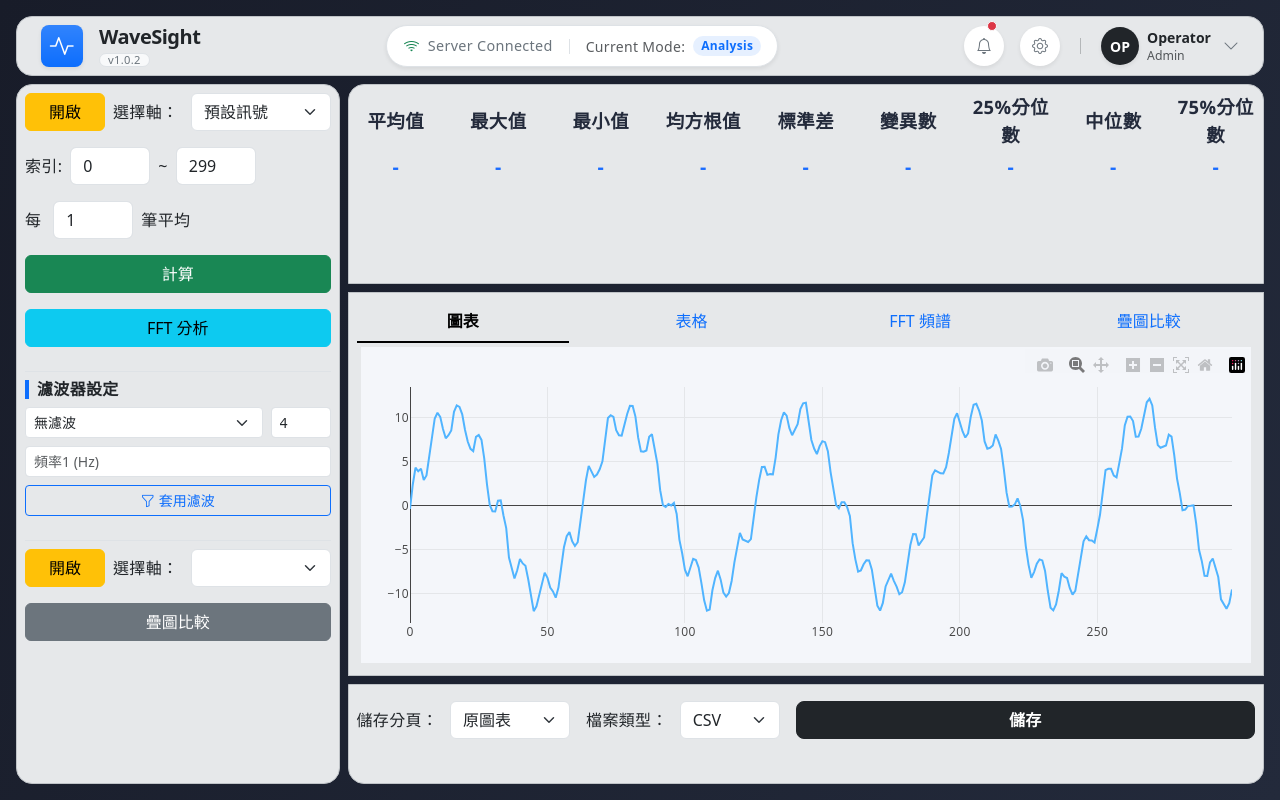
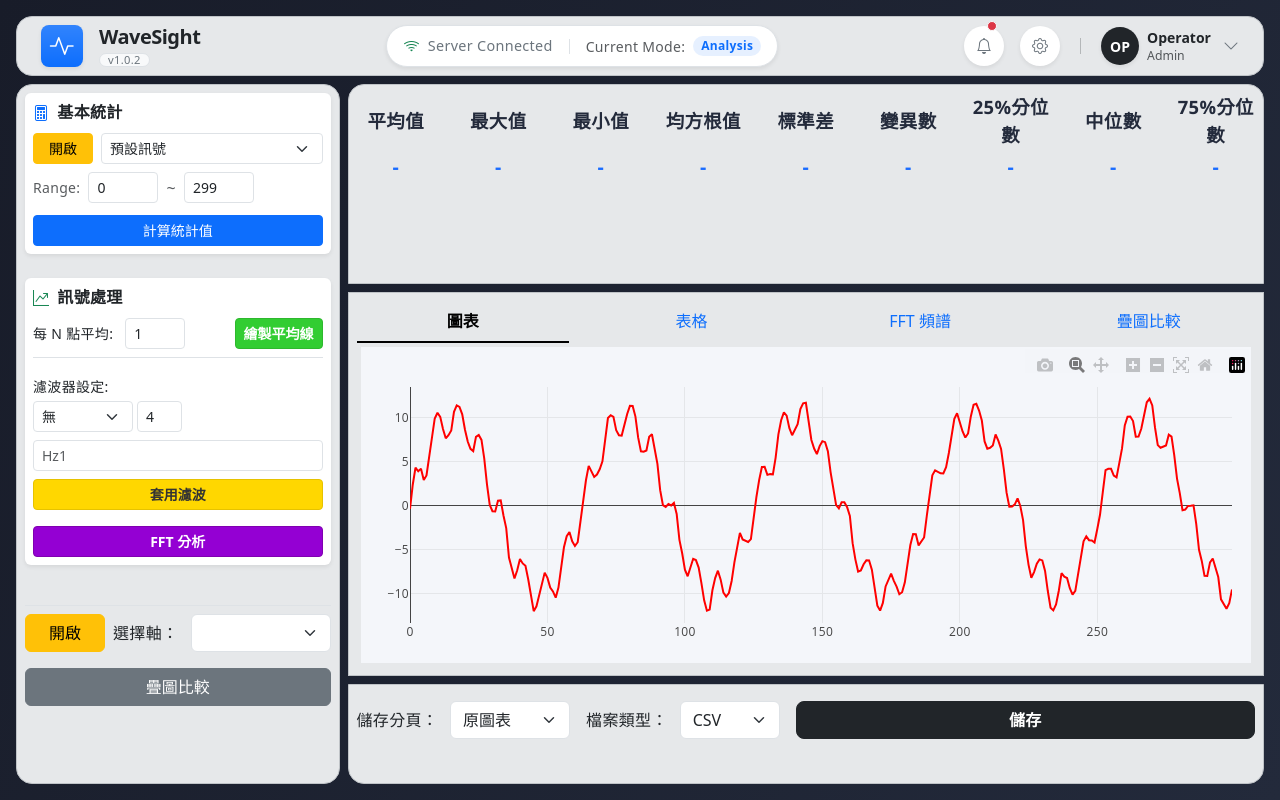
Before and after one commit to Gerry1204/WaveSight, a Flask app: page / in a window 1280 px wide. Run offline with Flask 3, Linux system fonts and the light colour scheme; lists and menus that the app fills with data are empty; some libraries are stand-ins or nearby versions.

Commit message:
feat: Add initial WaveSight UI with data import, range selection, signal processing controls, and plotting integration.

```diff
--- a/app.py
+++ b/app.py
@@ -66,7 +66,10 @@ def fft():
         return jsonify({'error': 'Missing y_list or axis'}), 400
     try:
         y = y_list[axis][start:end]
-        y = np.array(y, dtype=float)
+        try:
+            y = np.array(y, dtype=float)
+        except ValueError:
+            return jsonify({'error': 'Selected data contains non-numeric values'}), 400
         N = len(y)
         if N == 0:
             return jsonify({'error': 'No data for FFT'}), 400
@@ -98,7 +101,10 @@ def apply_filter():
         return jsonify({'error': 'Missing parameters'}), 400
 
     try:
-        y = np.array(y, dtype=float)
+        try:
+            y = np.array(y, dtype=float)
+        except ValueError:
+            return jsonify({'error': 'Selected data contains non-numeric values'}), 400
         nyq = 0.5 * fs
 
         # 正規化截止頻率
@@ -126,4 +132,4 @@ def apply_filter():
         return jsonify({'error': str(e)}), 500
 
 if __name__ == '__main__':
-    app.run()
+    app.run(host='0.0.0.0', port=8000, debug=True)
--- a/static/main_v3.js
+++ b/static/main_v3.js
@@ -413,17 +413,17 @@ document.addEventListener("DOMContentLoaded", function () {
         x: globalTableX,
         y: globalTableYList[axisIdx1],
         type: "scatter",
-        mode: "lines+markers",
+        mode: "lines",
         name: globalTableHeader ? globalTableHeader[axisIdx1 + 1] : "檔案1",
-        marker: { color: "#50b4ff" },
+        line: { color: "#FF0000", width: 2 },
       };
       let trace2 = {
         x: globalTableX2,
         y: globalTableYList2[axisIdx2],
         type: "scatter",
-        mode: "lines+markers",
+        mode: "lines",
         name: globalTableHeader2 ? globalTableHeader2[axisIdx2 + 1] : "檔案2",
-        marker: { color: "#ff7f0e" },
+        line: { color: "#808080", width: 2 },
       };
       let layout = {
         title: "疊圖比較",
@@ -490,8 +490,8 @@ if (fftBtn) {
           type: "scatter",
           mode: "lines",
           name: "FFT 頻譜",
-          marker: { color: "#ff9800" },
-          line: { width: 2, color: "#ff9800" },
+          // FFT 紫色
+          line: { width: 2, color: "#9400D3" },
         };
         let layout = {
           title: "FFT 頻譜圖",
@@ -558,20 +558,35 @@ document.addEventListener("DOMContentLoaded", function () {
                 json.x ? json.x.length : 0
               );
               console.log("匯入檔案1 詳細資料 (json):", json);
-              // 多軸支援：取得 x, y_list, header 陣列，動態產生多條線
               if (json.x && json.y_list && json.header) {
-                data = [];
+                chartData = [];
+                // Reset layout to ensure axis types are re-inferred (fixes string vs number axis issue)
+                layout = {
+                  title: "",
+                  autosize: true,
+                  margin: { l: 40, r: 20, t: 40, b: 40 },
+                  yaxis: { title: "", automargin: true },
+                  xaxis: { title: "" },
+                  plot_bgcolor: "#f4f6fa",
+                  paper_bgcolor: "#f4f6fa",
+                };
+
+                // 三軸配色：紅、綠、藍
+                const axisColors = ["#FF0000", "#008000", "#0000FF"];
                 for (let i = 0; i < json.y_list.length; i++) {
-                  data.push({
+                  chartData.push({
                     x: json.x,
                     y: json.y_list[i],
                     type: "scatter",
                     mode: "lines+markers",
                     name: json.header[i + 1] || `y${i + 1}`,
+                    line: {
+                      width: 2,
+                      color: axisColors[i % axisColors.length],
+                    },
                     marker: {
-                      color: ["#50b4ff", "#ff7f0e", "#2ca02c", "#d62728"][
-                        i % 4
-                      ],
+                      size: 4,
+                      color: axisColors[i % axisColors.length],
                     },
                   });
                 }
@@ -639,28 +654,15 @@ function updateHeaderStats(
 
 document.addEventListener("DOMContentLoaded", function () {
   // 計算按鈕事件
+  // 計算按鈕事件：僅計算 Header 統計值
   const calcBtn = document.getElementById("calc-btn");
   if (calcBtn) {
     calcBtn.addEventListener("click", function () {
-      // 計算每N平均時印出資料
-      // ...existing code...
-      // 計算後自動切換到圖表分頁
-      let chartTab = document.getElementById("chart-tab");
-      if (chartTab) chartTab.click();
       const axisIdx = parseInt(document.getElementById("axis-select").value);
       const start = parseInt(document.getElementById("range-start").value);
       const end = parseInt(document.getElementById("range-end").value);
-      const n = parseInt(document.getElementById("avg-n").value);
-      console.log(
-        "Calc Stats: Axis=",
-        axisIdx,
-        "Range=",
-        start,
-        "~",
-        end,
-        "N=",
-        n
-      );
+
+      console.log("Calc Stats: Axis=", axisIdx, "Range=", start, "~", end);
       if (!globalTableYList || !globalTableYList[axisIdx]) {
         updateHeaderStats("-", "-", "-");
         return;
@@ -702,24 +704,6 @@ document.addEventListener("DOMContentLoaded", function () {
       const q25 = sorted.length > 0 ? quantile(sorted, 0.25).toFixed(3) : "-";
       const q75 = sorted.length > 0 ? quantile(sorted, 0.75).toFixed(3) : "-";
 
-      // 每N筆平均
-      let nMeans = [];
-      let nMeansX = [];
-      for (let i = 0; i < arr.length; i += n) {
-        const chunk = arr.slice(i, i + n);
-        const chunkMean =
-          chunk.reduce((a, b) => a + Number(b), 0) / chunk.length;
-        nMeans.push(Number(chunkMean.toFixed(3)));
-        // x 軸永遠取每區間的第一個 x 值
-        if (globalTableX) {
-          let xChunk = globalTableX.slice(start + i, start + i + n);
-          if (xChunk.length > 0) {
-            nMeansX.push(xChunk[0]);
-          }
-        }
-      }
-      console.log("nMeansX:", nMeansX);
-      console.log("nMeans:", nMeans);
       console.log("統計結果:", {
         mean,
         max,
@@ -733,7 +717,6 @@ document.addEventListener("DOMContentLoaded", function () {
       });
       updateHeaderStats(mean, max, min, rms, std, variance, median, q25, q75);
 
-      // 分位數計算 function
       function quantile(arr, q) {
         const pos = (arr.length - 1) * q;
         const base = Math.floor(pos);
@@ -744,11 +727,44 @@ document.addEventListener("DOMContentLoaded", function () {
           return arr[base];
         }
       }
+    });
+  }
 
-      // 平均線 x 軸直接用每區間第一個 x 值
-      // 先找出現有圖表上有沒有平均線
+  // 繪製每N筆平均線按鈕事件
+  const avgBtn = document.getElementById("apply-avg-btn");
+  if (avgBtn) {
+    avgBtn.addEventListener("click", function () {
+      const axisIdx = parseInt(document.getElementById("axis-select").value);
+      const start = parseInt(document.getElementById("range-start").value);
+      const end = parseInt(document.getElementById("range-end").value);
+      const n = parseInt(document.getElementById("avg-n").value);
+
+      if (!globalTableYList || !globalTableYList[axisIdx]) {
+        alert("無資料");
+        return;
+      }
+      const arr = globalTableYList[axisIdx].slice(start, end + 1);
+      if (arr.length === 0) return;
+
+      // 每N筆平均
+      let nMeans = [];
+      let nMeansX = [];
+      for (let i = 0; i < arr.length; i += n) {
+        const chunk = arr.slice(i, i + n);
+        const chunkMean =
+          chunk.reduce((a, b) => a + Number(b), 0) / chunk.length;
+        nMeans.push(Number(chunkMean.toFixed(3)));
+        if (globalTableX) {
+          let xChunk = globalTableX.slice(start + i, start + i + n);
+          if (xChunk.length > 0) {
+            nMeansX.push(xChunk[0]);
+          }
+        }
+      }
+      console.log("繪製平均線 - N:", n, "Points:", nMeans.length);
+
+      // 繪圖
       let plotDiv = document.getElementById("myPlot");
-      // 若 plotDiv.data 不存在，先初始化
       if (plotDiv && !plotDiv.data) {
         Plotly.newPlot(plotDiv, [], { title: "" });
       }
@@ -760,20 +776,22 @@ document.addEventListener("DOMContentLoaded", function () {
           }
         }
       }
-      // 若有舊平均線，全部刪除
       if (traceIdxs.length > 0) {
         Plotly.deleteTraces(plotDiv, traceIdxs);
       }
-      // 新增平均線（name 一定是『每N筆平均』）
       Plotly.addTraces(plotDiv, {
         x: nMeansX,
         y: nMeans,
         type: "scatter",
-        mode: "lines+markers",
+        mode: "lines", // Explicitly using lines as per the dashed line style
         name: "每N筆平均",
-        marker: { color: "#e83e8c", size: 8 },
-        line: { dash: "dot", width: 3, color: "#e83e8c" },
+        // 平均線 淺綠色
+        line: { dash: "dot", width: 3, color: "#32CD32" },
       });
+
+      // 切換到圖表頁
+      let chartTab = document.getElementById("chart-tab");
+      if (chartTab) chartTab.click();
     });
   }
 });
@@ -797,13 +815,14 @@ globalTableHeader = ["Index", "預設訊號"];
 globalTableX = defaultX;
 globalTableYList = [defaultY];
 
-var data = [
+var chartData = [
   {
     x: defaultX,
     y: defaultY,
     type: "scatter",
     mode: "lines",
-    line: { color: "#50b4ff", width: 2 },
+    // 預設資料也要符合紅綠藍邏輯，第一條為紅
+    line: { color: "#FF0000", width: 2 },
     name: "預設訊號",
   },
 ];
@@ -838,7 +857,7 @@ function resizePlot() {
   var rect = parent.getBoundingClientRect();
   if (!rect || !rect.height || !rect.width) return;
   try {
-    Plotly.newPlot("myPlot", data, layout, {
+    Plotly.newPlot("myPlot", chartData, layout, {
       responsive: true,
       displayModeBar: true,
     });
@@ -894,7 +913,7 @@ function syncTableWithChart() {
     table.appendChild(tbody);
   } else {
     // fallback 單軸
-    if (data && data[0] && data[0].x) {
+    if (chartData && chartData[0] && chartData[0].x) {
       var thead = document.createElement("thead");
       var trHead = document.createElement("tr");
       var th1 = document.createElement("th");
@@ -906,13 +925,13 @@ function syncTableWithChart() {
       thead.appendChild(trHead);
       table.appendChild(thead);
       var tbody = document.createElement("tbody");
-      for (let i = 0; i < data[0].x.length; i++) {
+      for (let i = 0; i < chartData[0].x.length; i++) {
         var tr = document.createElement("tr");
         var td1 = document.createElement("td");
-        td1.textContent = data[0].x[i];
+        td1.textContent = chartData[0].x[i];
         tr.appendChild(td1);
         var td2 = document.createElement("td");
-        td2.textContent = data[0].y[i];
+        td2.textContent = chartData[0].y[i];
         tr.appendChild(td2);
         tbody.appendChild(tr);
       }
@@ -1059,7 +1078,7 @@ window.applyFilter = function () {
           type: "scatter",
           mode: "lines",
           name: `Filtered (${type})`,
-          line: { width: 2, color: "#e91e63" },
+          line: { width: 2, color: "#FFD700" }, // gold/yellow
           opacity: 0.8,
         });
 
--- a/static/style.css
+++ b/static/style.css
@@ -14,6 +14,24 @@
   border-radius: 8px;
   letter-spacing: 0.02em;
 }
+
+/* Button Hover and Active Effects */
+.btn {
+  transition: all 0.2s ease;
+}
+
+.btn:hover {
+  filter: brightness(1.1);
+  transform: translateY(-2px);
+  box-shadow: 0 4px 6px rgba(0, 0, 0, 0.15);
+}
+
+.btn:active {
+  filter: brightness(0.95);
+  transform: translateY(0) scale(0.98);
+  box-shadow: 0 2px 4px rgba(0, 0, 0, 0.1);
+}
+
 .header-labels span,
 .header-values span {
   flex: 1;
--- a/templates/index.html
+++ b/templates/index.html
@@ -139,83 +139,126 @@
       </div>
       <div class="bottom-row">
         <div class="left-panel">
-          <!-- 第一組檔案與軸選 -->
+          <!-- 區塊1: 基本統計 & 範圍 -->
+          <div
+            class="card p-2 shadow-sm border-0 mb-3"
+            style="background-color: #fff"
+          >
+            <div class="d-flex align-items-center mb-2">
+              <i class="bi bi-calculator me-2 text-primary"></i>
+              <h6 class="mb-0 fw-bold">基本統計</h6>
+            </div>
+
+            <!-- 檔案與軸選 -->
             <div class="mb-2 d-flex align-items-center">
               <button
                 type="button"
-              class="btn btn-warning w-100 me-2"
+                class="btn btn-warning btn-sm me-2"
                 id="import-csv-btn"
-              style="max-width: 80px"
+                style="min-width: 60px"
               >
                 開啟
               </button>
-            <label
-              for="axis-select"
-              class="form-label mb-0 me-2"
-              style="min-width: 70px"
-              >選擇軸：</label
+              <select
+                id="axis-select"
+                class="form-select form-select-sm flex-grow-1"
+              ></select>
+            </div>
+
+            <!-- 範圍選擇 -->
+            <div class="mb-2 d-flex align-items-center">
+              <label class="form-label mb-0 me-2 small text-muted"
+                >Range:</label
               >
-            <select id="axis-select" class="form-select flex-grow-1"></select>
-          </div>
-          <div class="mb-2 d-flex align-items-center">
-            <label for="range-start" class="form-label mb-0 me-2">索引:</label>
               <input
                 type="number"
                 id="range-start"
-              class="form-control me-1"
-              style="width: 80px"
+                class="form-control form-control-sm me-1"
+                style="width: 70px"
                 min="0"
                 value="0"
               />
-            <span class="mx-1">~</span>
+              <span class="mx-1 text-muted">~</span>
               <input
                 type="number"
                 id="range-end"
-              class="form-control ms-1"
-              style="width: 80px"
+                class="form-control form-control-sm ms-1"
+                style="width: 70px"
                 min="0"
                 value="0"
               />
             </div>
-          <div class="mb-2 d-flex align-items-center">
-            <label for="avg-n" class="form-label mb-0 me-2">每</label>
+
+            <button
+              type="button"
+              class="btn btn-primary btn-sm w-100 mt-1"
+              id="calc-btn"
+            >
+              計算統計值
+            </button>
+          </div>
+
+          <!-- 區塊2: 訊號處理 (平均 + 濾波) -->
+          <div
+            class="card p-2 shadow-sm border-0 mb-3"
+            style="background-color: #fff"
+          >
+            <div class="d-flex align-items-center mb-2">
+              <i class="bi bi-graph-up-arrow me-2 text-success"></i>
+              <h6 class="mb-0 fw-bold">訊號處理</h6>
+            </div>
+
+            <!-- 每N筆平均 -->
+            <div class="mb-2 pb-2 border-bottom">
+              <div class="d-flex align-items-center">
+                <label for="avg-n" class="form-label mb-0 me-2 small"
+                  >每 N 點平均:</label
+                >
                 <input
                   type="number"
                   id="avg-n"
-              class="form-control mx-1"
-              style="width: 80px"
+                  class="form-control form-control-sm mx-1"
+                  style="width: 60px"
                   min="1"
                   value="1"
                 />
-            <span class="ms-1">筆平均</span>
+                <button
+                  type="button"
+                  class="btn btn-sm ms-auto fw-bold"
+                  id="apply-avg-btn"
+                  style="
+                    background-color: #32cd32;
+                    color: white;
+                    border-color: #2eb82e;
+                  "
+                >
+                  繪製平均線
+                </button>
               </div>
-          <button type="button" class="btn btn-success w-100" id="calc-btn">
-            計算
-          </button>
-          <button type="button" class="btn btn-info w-100 mt-2" id="fft-btn">
-            FFT 分析
-          </button>
+            </div>
 
-          <!-- 訊號濾波器 -->
-          <div class="mt-3 border-top pt-2">
-            <h6 class="border-start border-4 border-primary ps-2 mb-2 fw-bold">
-              濾波器設定
-            </h6>
-            <div class="d-flex gap-2 mb-2">
-              <select id="filter-type" class="form-select form-select-sm">
-                <option value="none" selected>無濾波</option>
-                <option value="low">低通 (Low)</option>
-                <option value="high">高通 (High)</option>
-                <option value="band">帶通 (Band)</option>
+            <!-- 濾波器設定 -->
+            <div class="mt-2">
+              <label class="form-label small mb-1">濾波器設定:</label>
+              <div class="d-flex gap-1 mb-2">
+                <select
+                  id="filter-type"
+                  class="form-select form-select-sm"
+                  style="width: 100px"
+                >
+                  <option value="none" selected>無</option>
+                  <option value="low">低通</option>
+                  <option value="high">高通</option>
+                  <option value="band">帶通</option>
                 </select>
                 <input
                   type="number"
                   id="filter-order"
                   class="form-control form-control-sm"
-                placeholder="階數"
+                  placeholder="階"
                   value="4"
-                style="width: 60px"
-                title="濾波器階數 (Order)"
+                  style="width: 45px"
+                  title="Order"
                 />
               </div>
               <div class="d-flex align-items-center mb-2 gap-1">
@@ -223,24 +266,41 @@
                   type="number"
                   id="filter-cutoff1"
                   class="form-control form-control-sm"
-                placeholder="頻率1 (Hz)"
+                  placeholder="Hz1"
                 />
-              <span class="small" id="cutoff-sep" style="display: none">~</span>
+                <span class="small" id="cutoff-sep" style="display: none"
+                  >~</span
+                >
                 <input
                   type="number"
                   id="filter-cutoff2"
                   class="form-control form-control-sm"
-                placeholder="頻率2"
+                  placeholder="Hz2"
                   style="display: none"
                 />
               </div>
               <button
                 type="button"
-              class="btn btn-outline-primary btn-sm w-100"
+                class="btn btn-sm w-100 fw-bold"
                 id="apply-filter-btn"
                 onclick="window.applyFilter()"
+                style="
+                  background-color: #ffd700;
+                  color: #333;
+                  border-color: #e6c200;
+                "
               >
-              <i class="bi bi-funnel me-1"></i>套用濾波
+                套用濾波
+              </button>
+            </div>
+
+            <button
+              type="button"
+              class="btn btn-sm w-100 mt-3 fw-bold text-white"
+              id="fft-btn"
+              style="background-color: #9400d3; border-color: #8000b0"
+            >
+              FFT 分析
             </button>
           </div>
 
```
Lines whose indentation alone changed are shown as unchanged.
